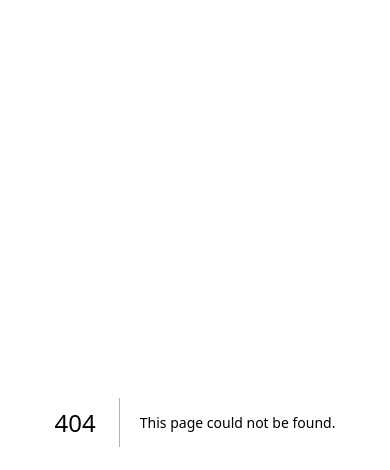
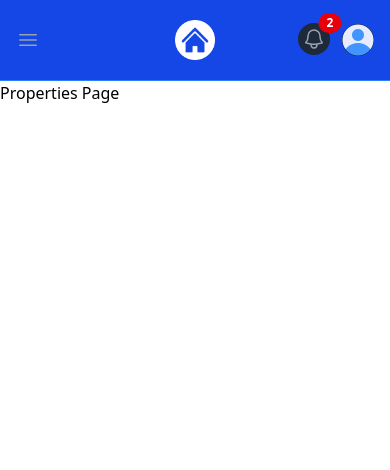
Before and after one commit to Rayatix/ecommerce, a Next.js app: page /properties in a window 390 px wide. Before the commit this address had no page. Shown: the top 470 px of the page. Built offline with nearby package versions, Linux system fonts and the light colour scheme.

Commit message:
navigation and mobile menu logic

```diff
--- a/app/layout.jsx
+++ b/app/layout.jsx
@@ -1,4 +1,5 @@
 import "@/assets/styles/globals.css";
+import Navbar from "@/components/Navbar";
 
 export const metadata = {
   title: "Next JS Ecommerce",
@@ -10,6 +11,7 @@
   return (
     <html>
       <body>
+        <Navbar />
         <main>{children}</main>
       </body>
     </html>
--- a/app/page.jsx
+++ b/app/page.jsx
@@ -1,5 +1,12 @@
+import Link from "next/link";
+
 const HomePage = () => {
-  return <div className="text-2xl">Home Page</div>;
+  return (
+    <div>
+      <h1 className="text-3xl">Welcome</h1>
+      <Link href="/properties">Go To Properties</Link>
+    </div>
+  );
 };
 
 export default HomePage;
--- /dev/null
+++ b/app/properties/[id]/page.jsx
@@ -0,0 +1,9 @@
+const PropertiePage = ({ params }) => {
+  return (
+    <div>
+      <h1>dd</h1>
+    </div>
+  );
+};
+
+export default PropertiePage;
--- /dev/null
+++ b/app/properties/add/page.jsx
@@ -0,0 +1,5 @@
+const AddPropertiePage = () => {
+  return <div>Add Propertie Page</div>;
+};
+
+export default AddPropertiePage;
--- /dev/null
+++ b/app/properties/page.jsx
@@ -0,0 +1,5 @@
+const PropertiesPage = () => {
+  return <div>Properties Page</div>;
+};
+
+export default PropertiesPage;
--- /dev/null
+++ b/components/Navbar.jsx
@@ -0,0 +1,224 @@
+"use client";
+import { useState } from "react";
+import Image from "next/image";
+import Link from "next/link";
+import logo from "@/assets/images/logo-white.png";
+import profileDefault from "@/assets/images/profile.png";
+import { FaGoogle } from "react-icons/fa";
+
+const Navbar = () => {
+  const [isMobileMenuOpen, setIsMobileMenuOpen] = useState(false);
+  const [isProfileMenuOpen, setIsProfileMenuOpen] = useState(false);
+
+  return (
+    <nav className="bg-blue-700 border-b border-blue-500">
+      <div className="mx-auto max-w-7xl px-2 sm:px-6 lg:px-8">
+        <div className="relative flex h-20 items-center justify-between">
+          <div className="absolute inset-y-0 left-0 flex items-center md:hidden">
+            {/* Mobile Menu Button */}
+            <button
+              type="button"
+              id="mobile-dropdown-button"
+              className="relative inline-flex items-center justify-center rounded-md p-2 text-gray-400 hover:bg-gray-700 hover:text-white focus:outline-none focus:ring-2 focus:ring-inset focus:ring-white"
+              aria-controls="mobile-menu"
+              aria-expanded="false"
+              onClick={() => setIsMobileMenuOpen((prev) => !prev)}
+            >
+              <span className="absolute -inset-0.5"></span>
+              <span className="sr-only">Open main menu</span>
+              <svg
+                className="block h-6 w-6"
+                fill="none"
+                viewBox="0 0 24 24"
+                strokeWidth="1.5"
+                stroke="currentColor"
+                ariaHidden="true"
+              >
+                <path
+                  strokeLinecap="round"
+                  strokeLinejoin="round"
+                  d="M3.75 6.75h16.5M3.75 12h16.5m-16.5 5.25h16.5"
+                />
+              </svg>
+            </button>
+          </div>
+
+          <div className="flex flex-1 items-center justify-center md:items-stretch md:justify-start">
+            {/* Logo */}
+            <Link className="flex flex-shrink-0 items-center" href="/">
+              <Image className="h-10 w-auto" src={logo} alt="PropertyPulse" />
+
+              <span className="hidden md:block text-white text-2xl font-bold ml-2">
+                Ecommerce
+              </span>
+            </Link>
+
+            {/* Desktop Menu Hidden Below Md Screens */}
+            <div className="hidden md:ml-6 md:block">
+              <div className="flex space-x-2">
+                <Link
+                  href="/"
+                  className="text-white bg-black hover:bg-gray-900 hover:text-white rounded-md px-3 py-2"
+                >
+                  Home
+                </Link>
+
+                <Link
+                  href="/properties"
+                  className="text-white hover:bg-gray-900 hover:text-white rounded-md px-3 py-2"
+                >
+                  Properties
+                </Link>
+
+                <Link
+                  href="/properties/add"
+                  className="text-white hover:bg-gray-900 hover:text-white rounded-md px-3 py-2"
+                >
+                  Add Property
+                </Link>
+              </div>
+            </div>
+          </div>
+
+          {/* Right Side Menu (Logged Out) */}
+          <div className="hidden md:block md:ml-6">
+            <div className="flex items-center">
+              <button className="flex items-center text-white bg-gray-700 hover:bg-gray-900 hover:text-white rounded-md px-3 py-2">
+                <FaGoogle className="text-white mr-2" />
+                <span>Login or Register</span>
+              </button>
+            </div>
+          </div>
+
+          {/* Right Side Menu (Logged In) */}
+          <div className="absolute inset-y-0 right-0 flex items-center pr-2 md:static md:inset-auto md:ml-6 md:pr-0">
+            <Link href="messages" className="relative group">
+              <button
+                type="button"
+                className="relative rounded-full bg-gray-800 p-1 text-gray-400 hover:text-white focus:outline-none focus:ring-2 focus:ring-white focus:ring-offset-2 focus:ring-offset-gray-800"
+              >
+                <span className="absolute -inset-1.5"></span>
+                <span className="sr-only">View notifications</span>
+                <svg
+                  className="h-6 w-6"
+                  fill="none"
+                  viewBox="0 0 24 24"
+                  strokeWidth="1.5"
+                  stroke="currentColor"
+                  ariaHidden="true"
+                >
+                  <path
+                    strokeLinecap="round"
+                    strokeLinejoin="round"
+                    d="M14.857 17.082a23.848 23.848 0 005.454-1.31A8.967 8.967 0 0118 9.75v-.7V9A6 6 0 006 9v.75a8.967 8.967 0 01-2.312 6.022c1.733.64 3.56 1.085 5.455 1.31m5.714 0a24.255 24.255 0 01-5.714 0m5.714 0a3 3 0 11-5.714 0"
+                  />
+                </svg>
+              </button>
+              <span className="absolute top-0 right-0 inline-flex items-center justify-center px-2 py-1 text-xs font-bold leading-none text-white transform translate-x-1/2 -translate-y-1/2 bg-red-600 rounded-full">
+                2{/* Replace With The Actual Number Of Notifications */}
+              </span>
+            </Link>
+
+            {/* Profile Dropdown Button */}
+            <div className="relative ml-3">
+              <div>
+                <button
+                  type="button"
+                  className="relative flex rounded-full bg-gray-800 text-sm focus:outline-none focus:ring-2 focus:ring-white focus:ring-offset-2 focus:ring-offset-gray-800"
+                  id="user-menu-button"
+                  aria-expanded="false"
+                  aria-haspopup="true"
+                  onClick={() => setIsProfileMenuOpen((prev) => !prev)}
+                >
+                  <span className="absolute -inset-1.5"></span>
+                  <span className="sr-only">Open user menu</span>
+                  <Image
+                    className="h-8 w-8 rounded-full"
+                    src={profileDefault}
+                    alt=""
+                  />
+                </button>
+              </div>
+
+              {/* Profile Dropdown */}
+              {isProfileMenuOpen && (
+                <div
+                  id="user-menu"
+                  className="absolute right-0 z-10 mt-2 w-48 origin-top-right rounded-md bg-white py-1 shadow-lg ring-1 ring-black ring-opacity-5 focus:outline-none"
+                  role="menu"
+                  aria-orientation="vertical"
+                  aria-labelledby="user-menu-button"
+                  tabIndex="-1"
+                >
+                  <Link
+                    href="/profile"
+                    className="block px-4 py-2 text-sm text-gray-700"
+                    role="menuitem"
+                    tabIndex="-1"
+                    id="user-menu-item-0"
+                  >
+                    Your Profile
+                  </Link>
+
+                  <Link
+                    href="/properties/saved"
+                    className="block px-4 py-2 text-sm text-gray-700"
+                    role="menuitem"
+                    tabIndex="-1"
+                    id="user-menu-item-2"
+                  >
+                    Saved Properties
+                  </Link>
+
+                  <button
+                    className="block px-4 py-2 text-sm text-gray-700"
+                    role="menuitem"
+                    tabIndex="-1"
+                    id="user-menu-item-2"
+                  >
+                    Sign Out
+                  </button>
+                </div>
+              )}
+            </div>
+          </div>
+        </div>
+      </div>
+
+      {/* Mobile Menu, Show/Hide Based On Menu State */}
+      {isMobileMenuOpen && (
+        <div id="mobile-menu">
+          <div className="space-y-1 px-2 pb-3 pt-2">
+            <Link
+              href="/"
+              className="bg-black text-white block rounded-md px-3 py-2 text-base font-medium"
+            >
+              Home
+            </Link>
+
+            <Link
+              href="/properties"
+              className="text-white block rounded-md px-3 py-2 text-base font-medium"
+            >
+              Properties
+            </Link>
+
+            <Link
+              href="/properties/add"
+              className="text-white block rounded-md px-3 py-2 text-base font-medium"
+            >
+              Add Property
+            </Link>
+
+            <button className="flex items-center text-white bg-gray-700 hover:bg-gray-900 hover:text-white rounded-md px-3 py-2 my-5">
+              <i className="fa-brands fa-google mr-2"></i>
+              <span>Login or Register</span>
+            </button>
+          </div>
+        </div>
+      )}
+    </nav>
+  );
+};
+
+export default Navbar;
--- a/package.json
+++ b/package.json
@@ -9,9 +9,10 @@
     "lint": "next lint"
   },
   "dependencies": {
+    "next": "15.2.1",
     "react": "^19.0.0",
     "react-dom": "^19.0.0",
-    "next": "15.2.1"
+    "react-icons": "^5.5.0"
   },
   "devDependencies": {
     "@tailwindcss/postcss": "^4",
```
Also changed, not shown: 1 other file (tests, documents, lock files or other folders).
